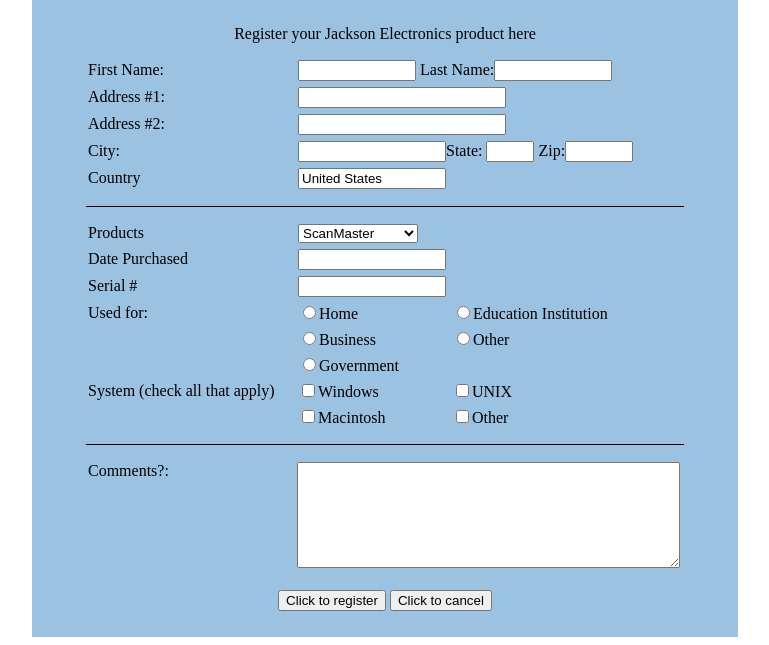
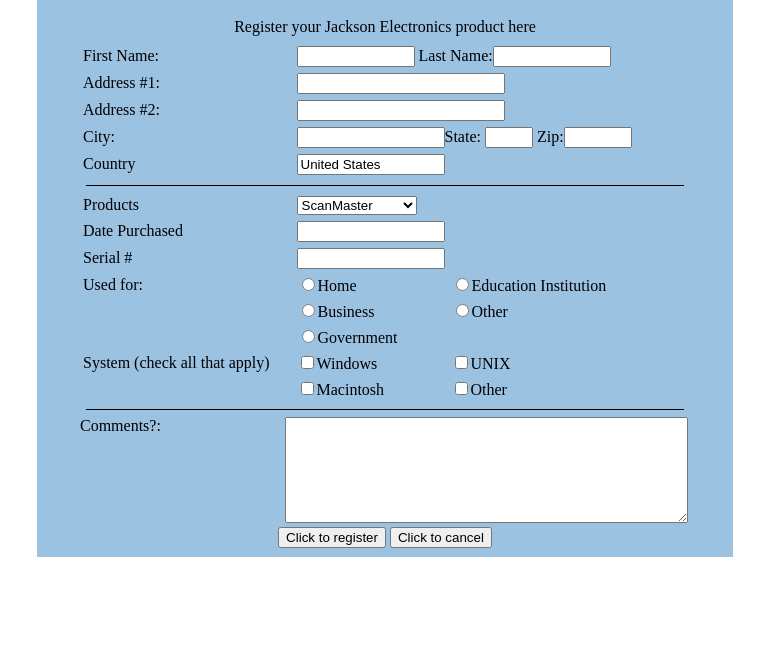
Before and after one commit to MahnerVox/html-uside, a plain HTML site: page index.html in a window 1280 px wide. Shown: the part 208-853 px from the top of the page, without its empty margins (255-1024 px from the left). After the commit the page ends 800 px from the top, so only its background shows below. Drawn offline with Linux system fonts and the light colour scheme.

Commit message:
Fix HTML

```diff
--- a/index.html
+++ b/index.html
@@ -10,7 +10,7 @@
     table {
     background-color: #9cc2e2;
     width: 650px;
-    padding: 10px 25px;
+    padding: 3px 20px;
     }
     input[type="radio"] {
     accent-color: #008000;
@@ -170,13 +170,13 @@
             <hr>
             <div>
             <form>
-            <table>
+            <table width="100%" cellspacing="0" cellpadding="0">
                 <tr>
                     <td width="205px" valign="top">Comments?:</td>
                     <td><textarea style="width: 98%; height: 100px;"></textarea></td>
                 </tr>
                     <tr>
-                    <td colspan="2" align="center" style="padding-top: 15px;">
+                    <td colspan="2" align="center">
                         <input type="submit" value="Click to register">
                         <input type="reset" value="Click to cancel">
                     </td>
```
